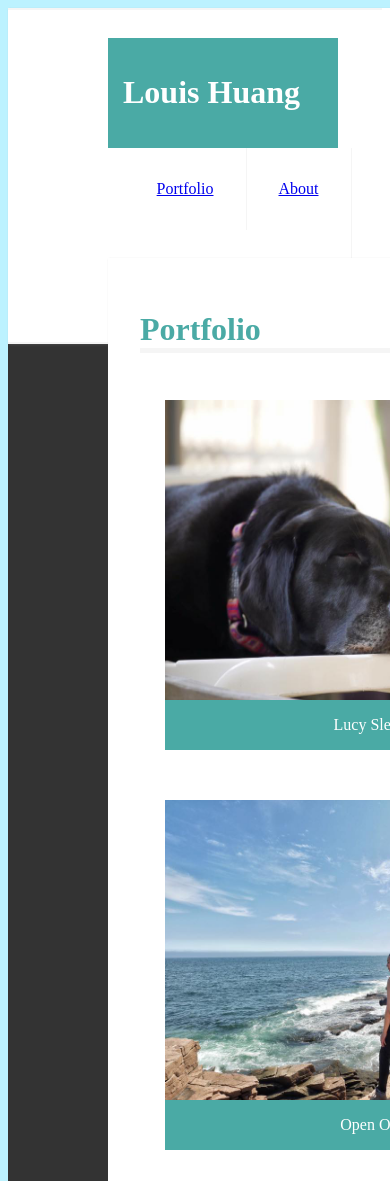
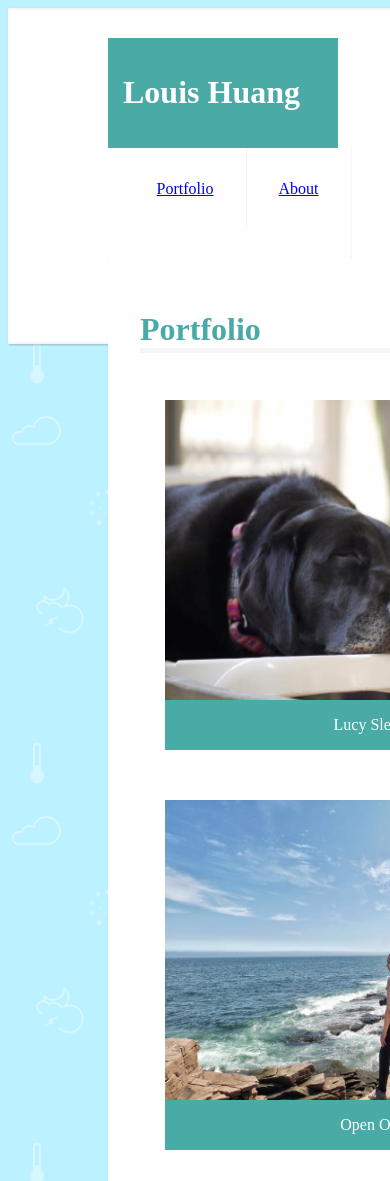
Before and after one commit to zlouis/Portfolio, a PHP site: page /Assignment1/portfolio2.html in a window 390 px wide; the page is wider, and only the part inside the window is pictured. Shown: the top 1181 px of that part. Run offline with PHP 8.4, Linux system fonts and the light colour scheme; grey boxes are pictures that could not be loaded.

Commit message:
Update styleportfolio.css

```diff
--- a/Assignment1/Assets/css/styleportfolio.css
+++ b/Assignment1/Assets/css/styleportfolio.css
@@ -399,31 +399,32 @@ Main content border color: #dddddd
   z-index: 2;
 }
 
-    @media screen and (max-width: 980px) {
+   @media screen and (max-width: 980px) {
+
 
 		body {
-			background-color: #333;
-		}
-
-		.wrapper {
-		width: 600px;
+		width: 1080px;
 		}
 	}
 
 	@media screen and (max-width: 768px) {
 
+
+
 		body {
-			background-color:#333;
+		width: 720px;
+		}
+
+
+	}
+
+	@media screen and (max-width: 640px) {
+		body {
+		width:600px;
+		}
+
+
 
 		}
 
 	}
-
-	@media screen and (max-width: 640px) {
-
-		body {
-			background-color:#333;
-
-		}
-
-	}
```
